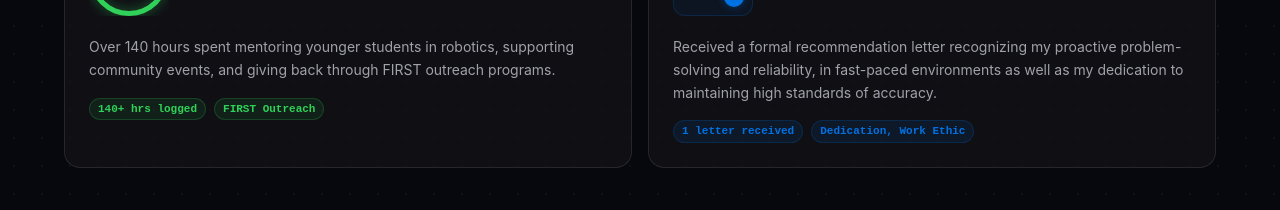
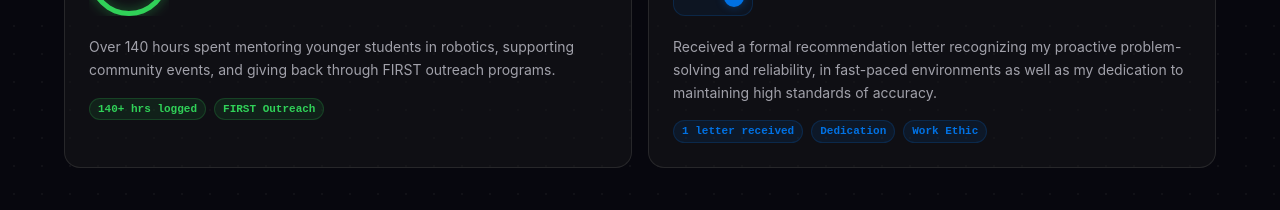
Before and after one commit to aaravdhawan25/AaravDhawanWeb, a React (Vite) app: page /#/about in a window 1280 px wide. Shown: the part 1080-1290 px from the top of the page. Built offline with nearby package versions, Linux system fonts and the light colour scheme.

Commit message:
Fix formatting for 'Dedication' span in About component

```diff
--- a/src/components/About.jsx
+++ b/src/components/About.jsx
@@ -212,7 +212,10 @@ export default function About() {
                   </span>
                   <span className="text-[11px] font-mono font-semibold px-2 py-0.5 rounded-full"
                     style={{ color: '#0071e3', background: '#0071e318', border: '1px solid #0071e330' }}>
-                    Dedication,
+                    Dedication
+                  </span>
+                  <span className="text-[11px] font-mono font-semibold px-2 py-0.5 rounded-full"
+                    style={{ color: '#0071e3', background: '#0071e318', border: '1px solid #0071e330' }}>
                     Work Ethic
                   </span>
                 </div>
```
